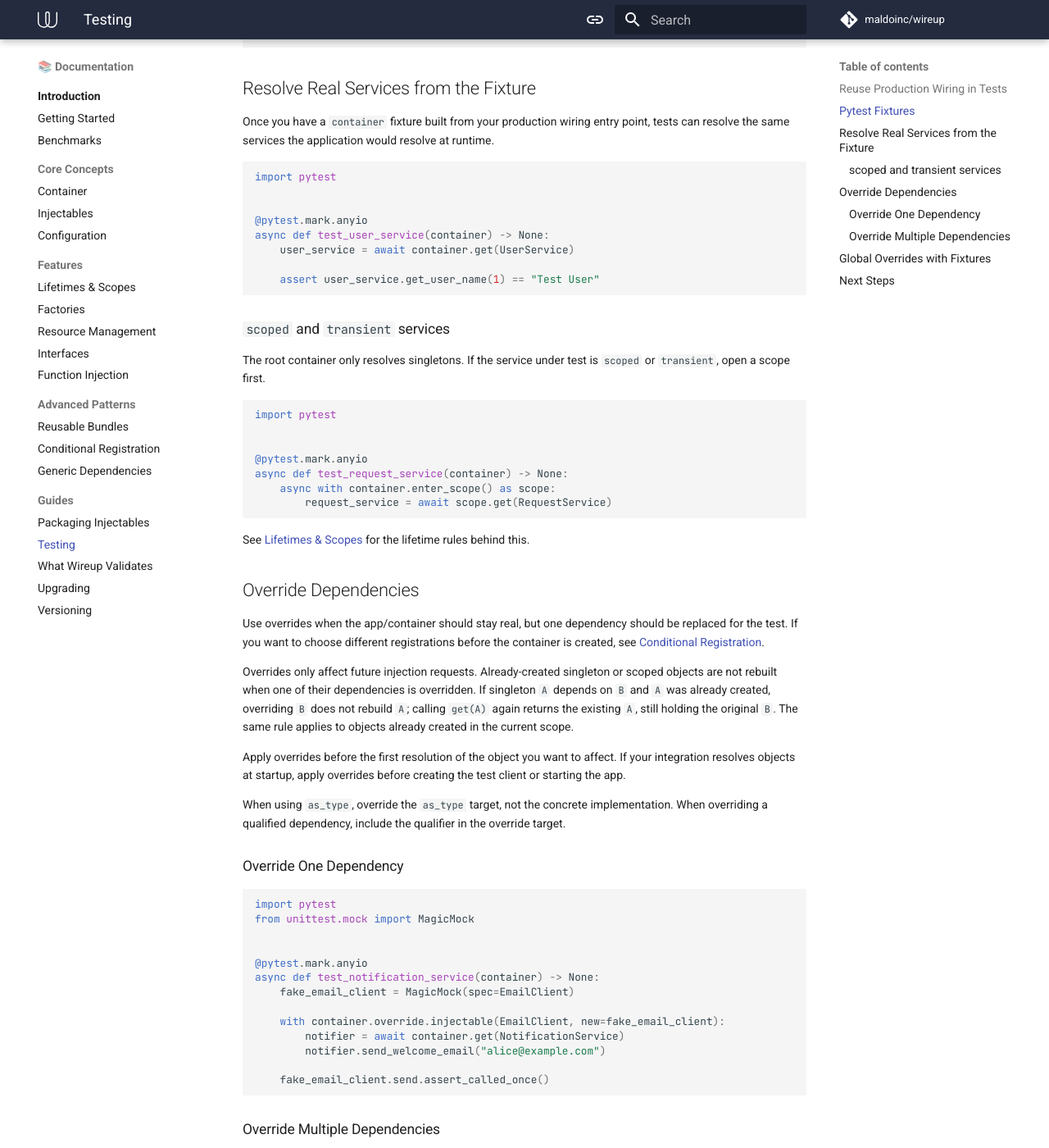
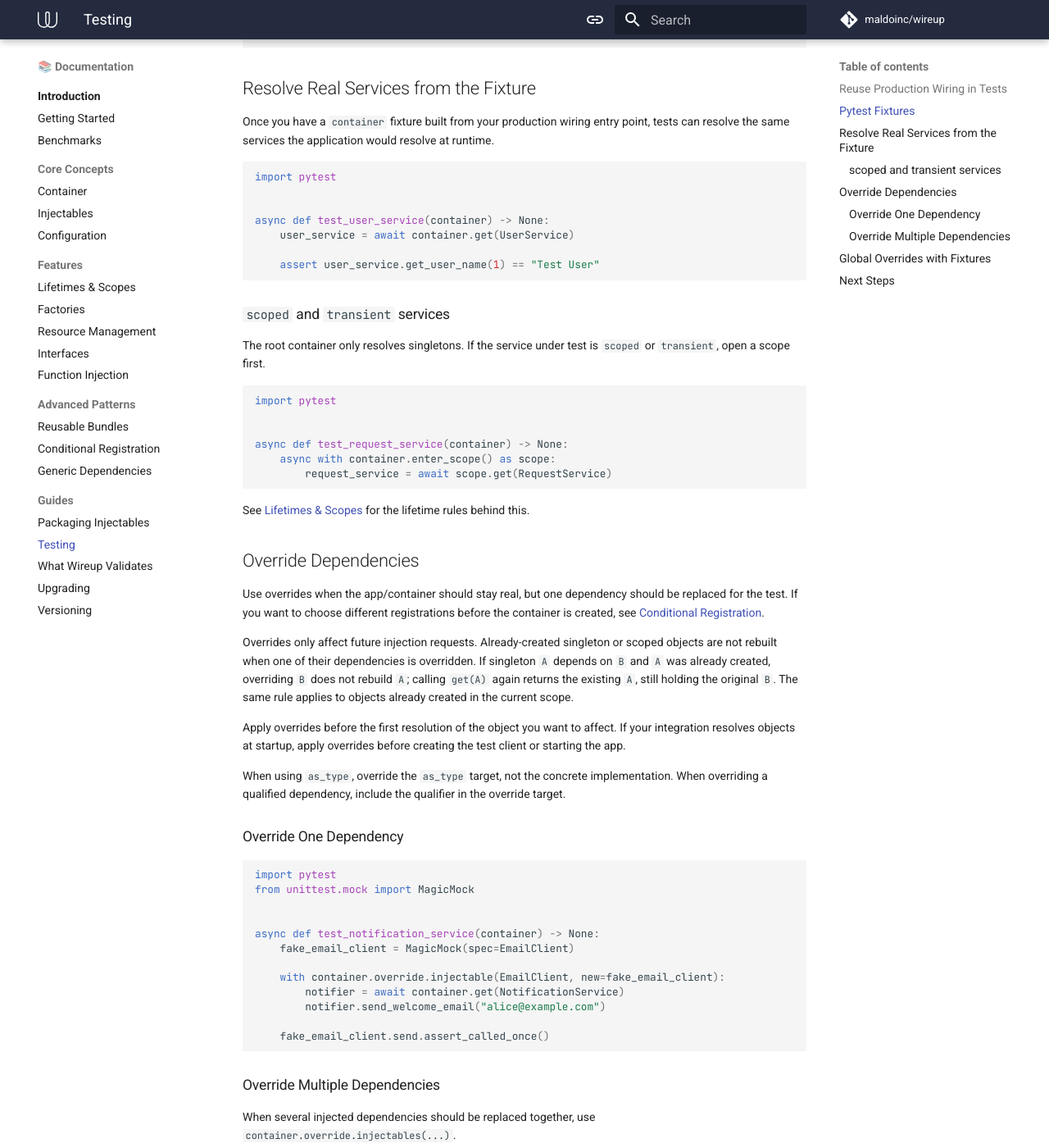
Before and after one commit to maldoinc/wireup, an MkDocs documentation site: the page built from docs/pages/testing.md, in a window 1280 px wide and 1400 px high, scrolled down 1979 px. Shown: the whole window at 82% size. Built offline with MkDocs 1.6.1 and Material for MkDocs 9.7.7, drawn with Linux system fonts in a browser that asks for light colours; comment, search, counter and statistics services are not loaded; the version menu is left out.

Commit message:
rm @pytest.mark.anyio

```diff
--- a/docs/pages/testing.md
+++ b/docs/pages/testing.md
@@ -109,7 +109,6 @@ the application would resolve at runtime.
 import pytest
 
 
-@pytest.mark.anyio
 async def test_user_service(container) -> None:
     user_service = await container.get(UserService)
 
@@ -124,7 +123,6 @@ The root container only resolves singletons. If the service under test is `scope
 import pytest
 
 
-@pytest.mark.anyio
 async def test_request_service(container) -> None:
     async with container.enter_scope() as scope:
         request_service = await scope.get(RequestService)
@@ -156,7 +154,6 @@ import pytest
 from unittest.mock import MagicMock
 
 
-@pytest.mark.anyio
 async def test_notification_service(container) -> None:
     fake_email_client = MagicMock(spec=EmailClient)
 
@@ -177,7 +174,6 @@ from unittest.mock import MagicMock
 from wireup import InjectableOverride
 
 
-@pytest.mark.anyio
 async def test_checkout(container) -> None:
     user_service_mock = MagicMock()
     order_service_mock = MagicMock()
```
